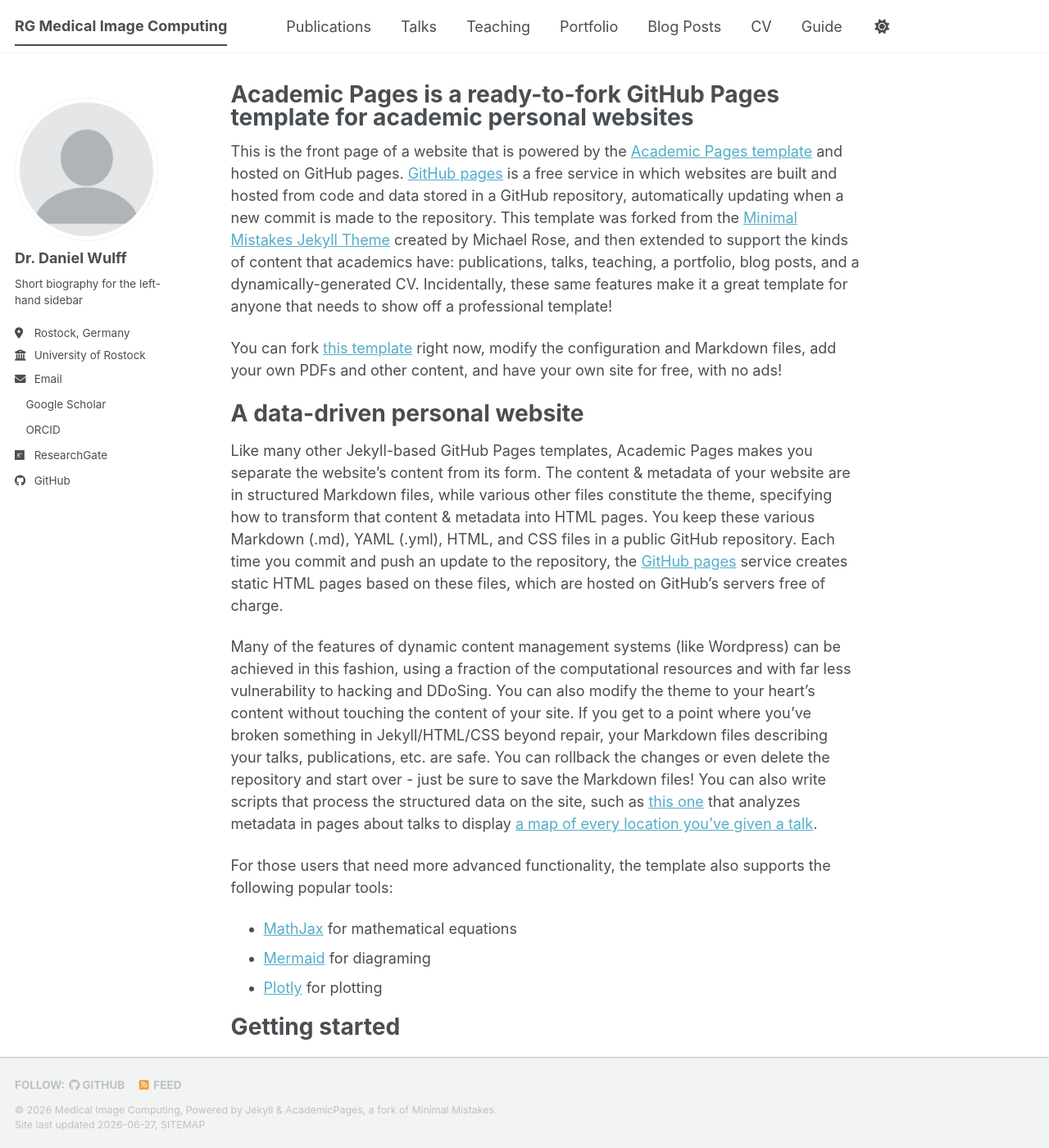
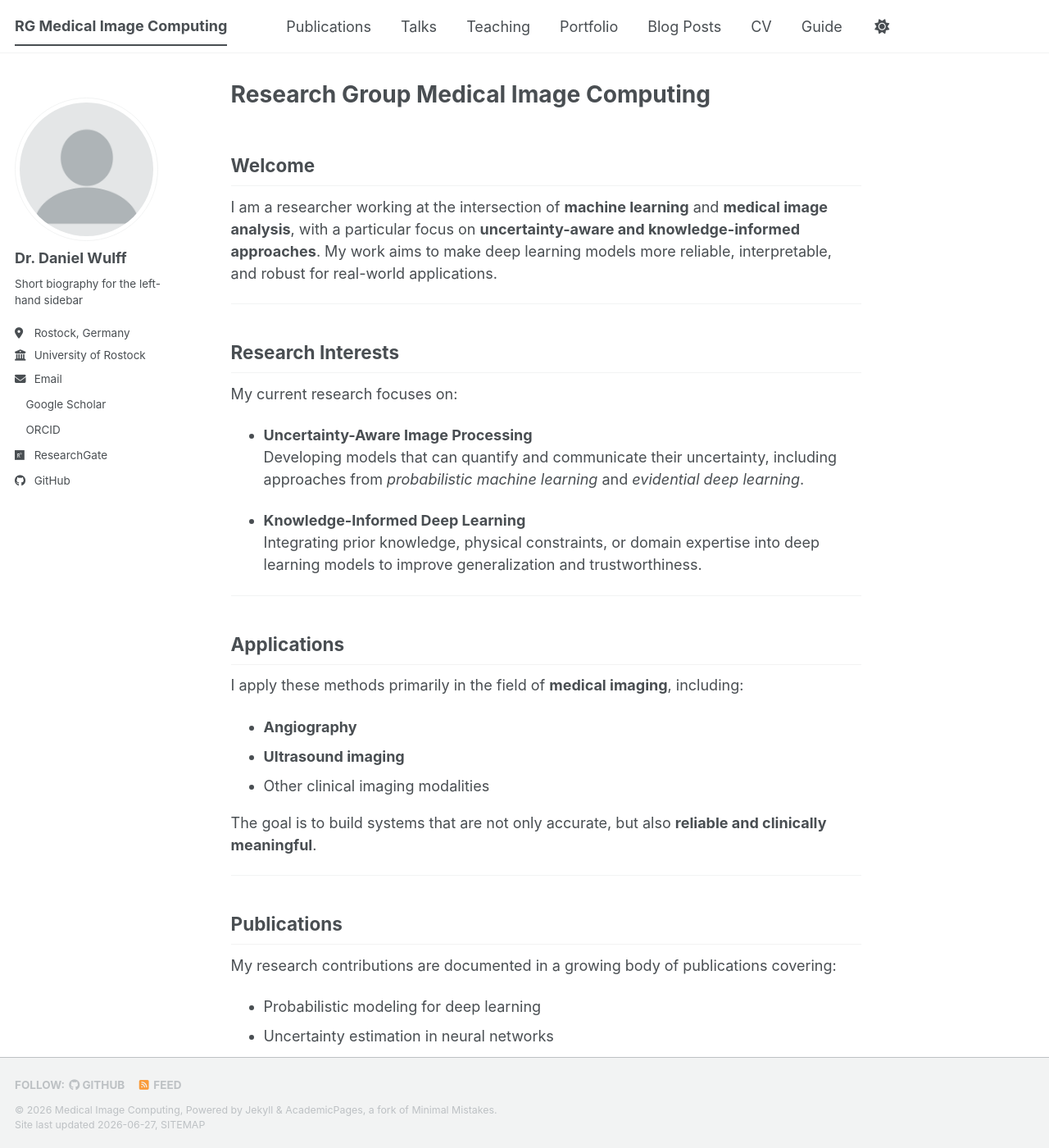
Before and after one commit to Wulle192/MICgroup, a Jekyll site: the page built from _pages/about.md, in a window 1280 px wide and 1400 px high. Shown: the whole window at 82% size. Built offline with Jekyll 4.4.1, drawn with Linux system fonts in a browser that asks for light colours; a style sheet for code colours, icons or effects is not loaded; some of the changed text lies outside the part shown.

Commit message:
First introduction

```diff
--- a/_pages/about.md
+++ b/_pages/about.md
@@ -1,56 +1,66 @@
 ---
 permalink: /
-title: "Academic Pages is a ready-to-fork GitHub Pages template for academic personal websites"
+title: "Research Group Medical Image Computing"
 author_profile: true
 redirect_from:
   - /about/
   - /about.html
 ---
 
-This is the front page of a website that is powered by the [Academic Pages template](https://github.com/academicpages/academicpages.github.io) and hosted on GitHub pages. [GitHub pages](https://pages.github.com) is a free service in which websites are built and hosted from code and data stored in a GitHub repository, automatically updating when a new commit is made to the repository. This template was forked from the [Minimal Mistakes Jekyll Theme](https://mmistakes.github.io/minimal-mistakes/) created by Michael Rose, and then extended to support the kinds of content that academics have: publications, talks, teaching, a portfolio, blog posts, and a dynamically-generated CV. Incidentally, these same features make it a great template for anyone that needs to show off a professional template!
+## Welcome
 
- You can fork [this template](https://github.com/academicpages/academicpages.github.io) right now, modify the configuration and Markdown files, add your own PDFs and other content, and have your own site for free, with no ads!
+I am a researcher working at the intersection of **machine learning** and **medical image analysis**, with a particular focus on **uncertainty-aware and knowledge-informed approaches**. My work aims to make deep learning models more reliable, interpretable, and robust for real-world applications.
 
-A data-driven personal website
-======
-Like many other Jekyll-based GitHub Pages templates, Academic Pages makes you separate the website's content from its form. The content & metadata of your website are in structured Markdown files, while various other files constitute the theme, specifying how to transform that content & metadata into HTML pages. You keep these various Markdown (.md), YAML (.yml), HTML, and CSS files in a public GitHub repository. Each time you commit and push an update to the repository, the [GitHub pages](https://pages.github.com/) service creates static HTML pages based on these files, which are hosted on GitHub's servers free of charge.
+---
 
-Many of the features of dynamic content management systems (like Wordpress) can be achieved in this fashion, using a fraction of the computational resources and with far less vulnerability to hacking and DDoSing. You can also modify the theme to your heart's content without touching the content of your site. If you get to a point where you've broken something in Jekyll/HTML/CSS beyond repair, your Markdown files describing your talks, publications, etc. are safe. You can rollback the changes or even delete the repository and start over - just be sure to save the Markdown files! You can also write scripts that process the structured data on the site, such as [this one](https://github.com/academicpages/academicpages.github.io/blob/master/talkmap.ipynb) that analyzes metadata in pages about talks to display [a map of every location you've given a talk](https://academicpages.github.io/talkmap.html).
+## Research Interests
 
-For those users that need more advanced functionality, the template also supports the following popular tools:
-- [MathJax](https://www.mathjax.org/) for mathematical equations
-- [Mermaid](https://mermaid.js.org/) for diagraming
-- [Plotly](https://plotly.com/javascript/) for plotting
+My current research focuses on:
 
-Getting started
-======
-1. Register a GitHub account if you don't have one and confirm your e-mail (required!)
-1. Fork [this template](https://github.com/academicpages/academicpages.github.io) by clicking the "Use this template" button in the top right.
-1. Go to the repository's settings (rightmost item in the tabs that start with "Code", should be below "Unwatch"). Rename the repository "[your GitHub username].github.io", which will also be your website's URL.
-1. Set site-wide configuration and create content & metadata (see below -- also see [this set of diffs](https://archive.is/3TPas) showing what files were changed to set up [an example site](https://getorg-testacct.github.io) for a user with the username "getorg-testacct")
-1. Upload any files (like PDFs, .zip files, etc.) to the files/ directory. They will appear at https://[your GitHub username].github.io/files/example.pdf.
-1. Check status by going to the repository settings, in the "GitHub pages" section
+- **Uncertainty-Aware Image Processing**
+  Developing models that can quantify and communicate their uncertainty, including approaches from *probabilistic machine learning* and *evidential deep learning*.
 
-Site-wide configuration
-------
-The main configuration file for the site is in the base directory in [_config.yml](https://github.com/academicpages/academicpages.github.io/blob/master/_config.yml), which defines the content in the sidebars and other site-wide features. You will need to replace the default variables with ones about yourself and your site's github repository. The configuration file for the top menu is in [_data/navigation.yml](https://github.com/academicpages/academicpages.github.io/blob/master/_data/navigation.yml). For example, if you don't have a portfolio or blog posts, you can remove those items from that navigation.yml file to remove them from the header.
+- **Knowledge-Informed Deep Learning**
+  Integrating prior knowledge, physical constraints, or domain expertise into deep learning models to improve generalization and trustworthiness.
 
-Create content & metadata
-------
-For site content, there is one Markdown file for each type of content, which are stored in directories like _publications, _talks, _posts, _teaching, or _pages. For example, each talk is a Markdown file in the [_talks directory](https://github.com/academicpages/academicpages.github.io/tree/master/_talks). At the top of each Markdown file is structured data in YAML about the talk, which the theme will parse to do lots of cool stuff. The same structured data about a talk is used to generate the list of talks on the [Talks page](https://academicpages.github.io/talks), each [individual page](https://academicpages.github.io/talks/2012-03-01-talk-1) for specific talks, the talks section for the [CV page](https://academicpages.github.io/cv), and the [map of places you've given a talk](https://academicpages.github.io/talkmap.html) (if you run this [python file](https://github.com/academicpages/academicpages.github.io/blob/master/talkmap.py) or [Jupyter notebook](https://github.com/academicpages/academicpages.github.io/blob/master/talkmap.ipynb), which creates the HTML for the map based on the contents of the _talks directory).
+---
 
-**Markdown generator**
+## Applications
 
-The repository includes [a set of Jupyter notebooks](https://github.com/academicpages/academicpages.github.io/tree/master/markdown_generator
-) that converts a CSV containing structured data about talks or presentations into individual Markdown files that will be properly formatted for the Academic Pages template. The sample CSVs in that directory are the ones I used to create my own personal website at stuartgeiger.com. My usual workflow is that I keep a spreadsheet of my publications and talks, then run the code in these notebooks to generate the Markdown files, then commit and push them to the GitHub repository.
+I apply these methods primarily in the field of **medical imaging**, including:
 
-How to edit your site's GitHub repository
-------
-Many people use a git client to create files on their local computer and then push them to GitHub's servers. If you are not familiar with git, you can directly edit these configuration and Markdown files directly in the github.com interface. Navigate to a file (like [this one](https://github.com/academicpages/academicpages.github.io/blob/master/_talks/2012-03-01-talk-1.md) and click the pencil icon in the top right of the content preview (to the right of the "Raw | Blame | History" buttons). You can delete a file by clicking the trashcan icon to the right of the pencil icon. You can also create new files or upload files by navigating to a directory and clicking the "Create new file" or "Upload files" buttons.
+- **Angiography**
+- **Ultrasound imaging**
+- Other clinical imaging modalities
 
-Example: editing a Markdown file for a talk
-![Editing a Markdown file for a talk](/images/editing-talk.png)
+The goal is to build systems that are not only accurate, but also **reliable and clinically meaningful**.
 
-For more info
-------
-More info about configuring Academic Pages can be found in [the guide](https://academicpages.github.io/markdown/), the [growing wiki](https://github.com/academicpages/academicpages.github.io/wiki), and you can always [ask a question on GitHub](https://github.com/academicpages/academicpages.github.io/discussions). The [guides for the Minimal Mistakes theme](https://mmistakes.github.io/minimal-mistakes/docs/configuration/) (which this theme was forked from) might also be helpful.
+---
+
+## Publications
+
+My research contributions are documented in a growing body of publications covering:
+
+- Probabilistic modeling for deep learning
+- Uncertainty estimation in neural networks
+- Medical image analysis and computer vision
+
+For a full and up-to-date list of publications, please visit my
+[Google Scholar profile](https://scholar.google.de/citations?user=y4TS8SoAAAAJ).
+
+---
+
+## Vision
+
+Modern machine learning systems are increasingly used in high-stakes domains such as healthcare.
+My research aims to bridge the gap between **state-of-the-art AI methods** and **trustworthy deployment in practice**, by making models:
+
+- More **transparent**
+- More **robust**
+- More **aware of their limitations**
+
+---
+
+## Contact
+
+Feel free to reach out if you are interested in collaboration or have questions about my work.
```
